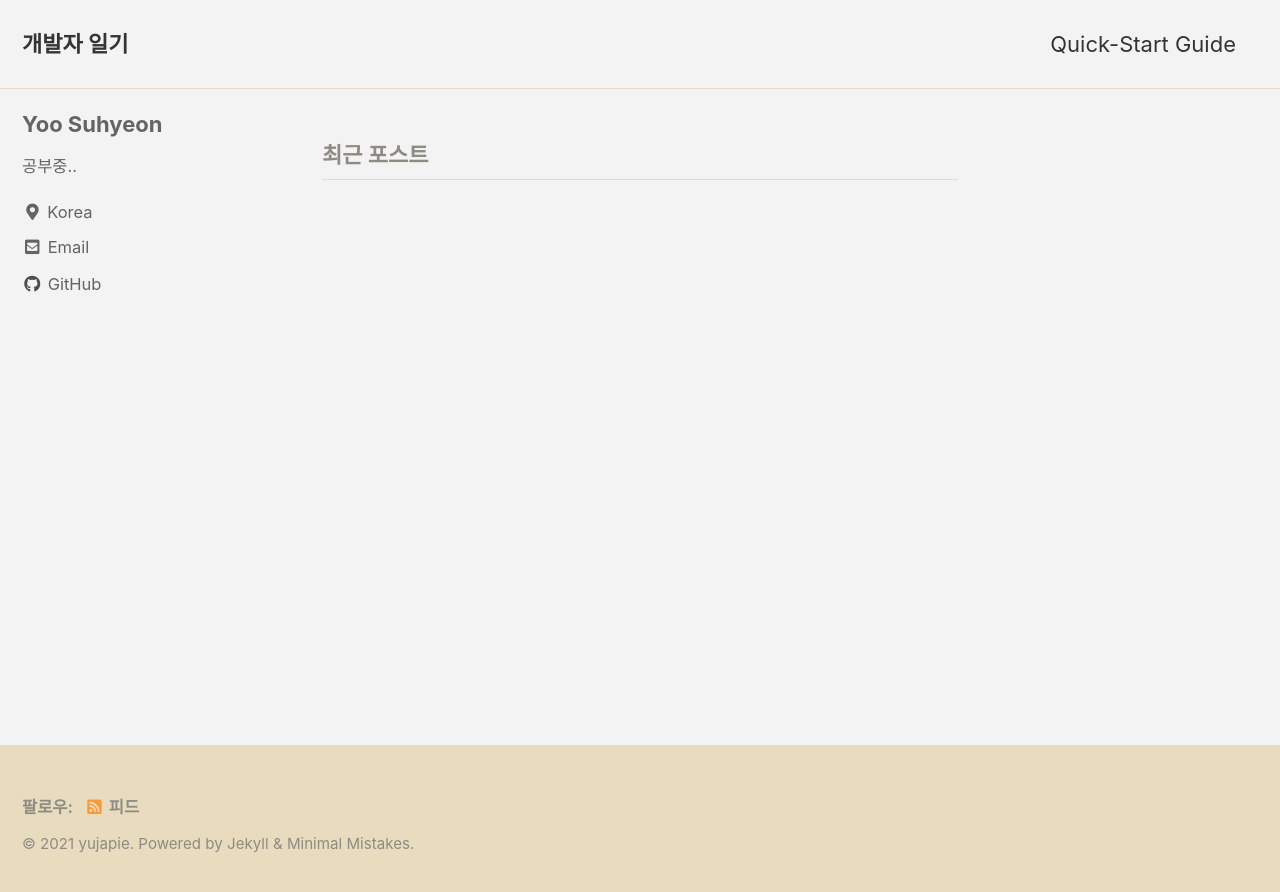
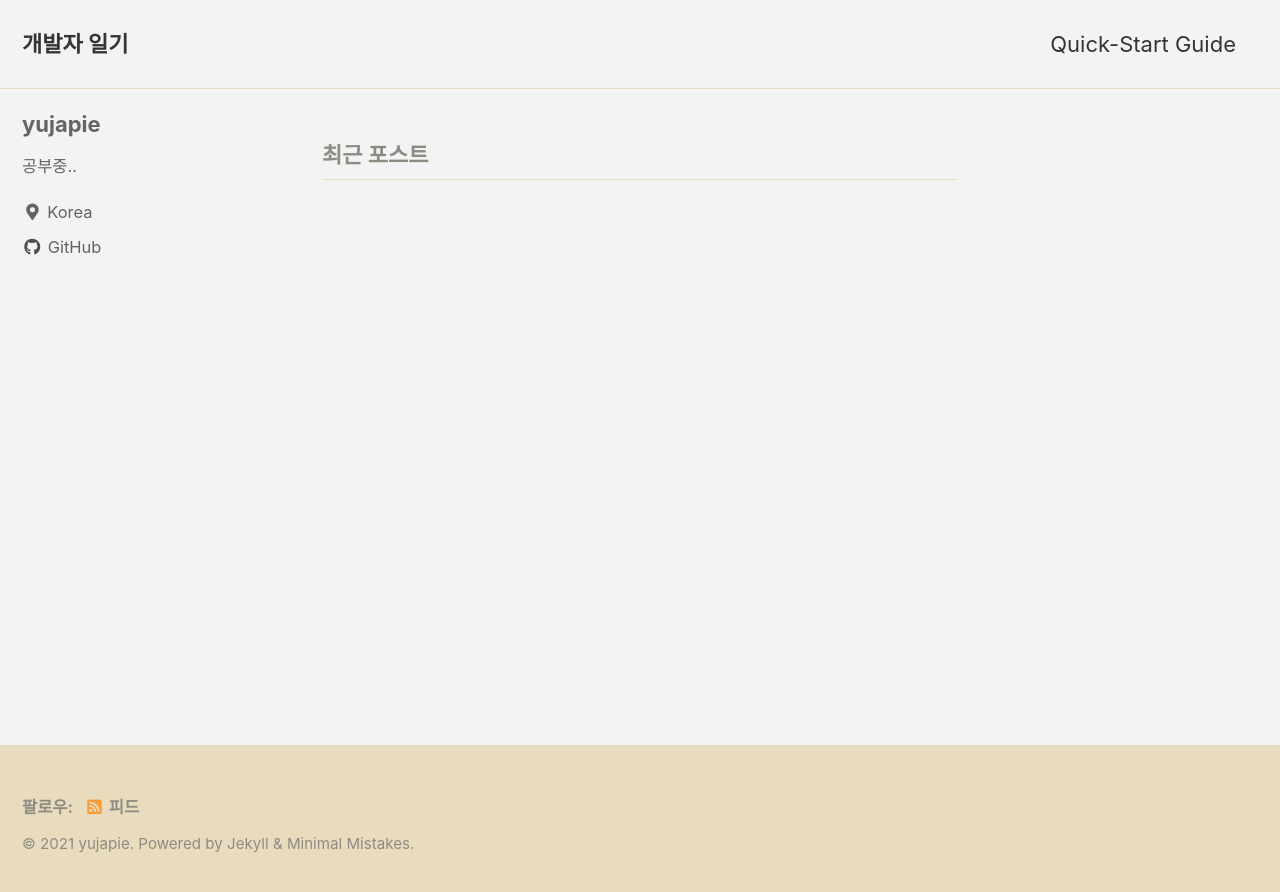
Before and after one commit to yujapie/yujapie.github.io, a Jekyll site: the page built from index.html, in a window 1280 px wide. Shown: the top 892 px of the page. Built offline with Jekyll 4.4.1, drawn with Linux system fonts in a browser that asks for light colours; cached includes are drawn as plain includes; some web fonts are replaced; the list of posts is cut into pages by our own code.

Commit message:
이메일 링크 삭제

```diff
--- a/_config.yml
+++ b/_config.yml
@@ -101,7 +101,7 @@ analytics:
 
 # Site Author
 author:
-  name             : "Yoo Suhyeon"
+  name             : "yujapie"
   avatar           : # path of avatar image, e.g. "/assets/images/bio-photo.jpg"
   bio              : "공부중.."
   location         : "Korea"
@@ -109,7 +109,7 @@ author:
   links:
     - label: "Email"
       icon: "fas fa-fw fa-envelope-square"
-      url: "mailto:yujapie@gamail.com"
+      # url: "mailto:yujapie@gamail.com"
     - label: "Website"
       icon: "fas fa-fw fa-link"
       # url: "https://your-website.com"
```
